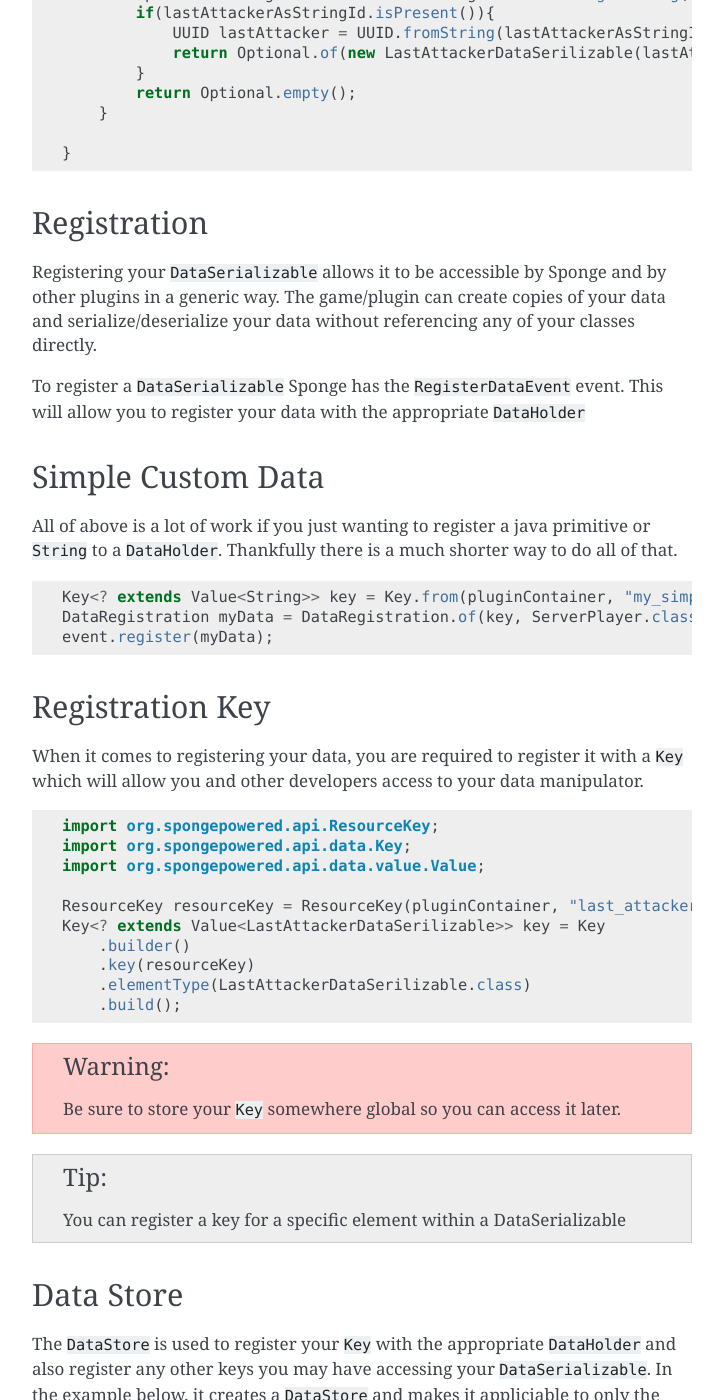
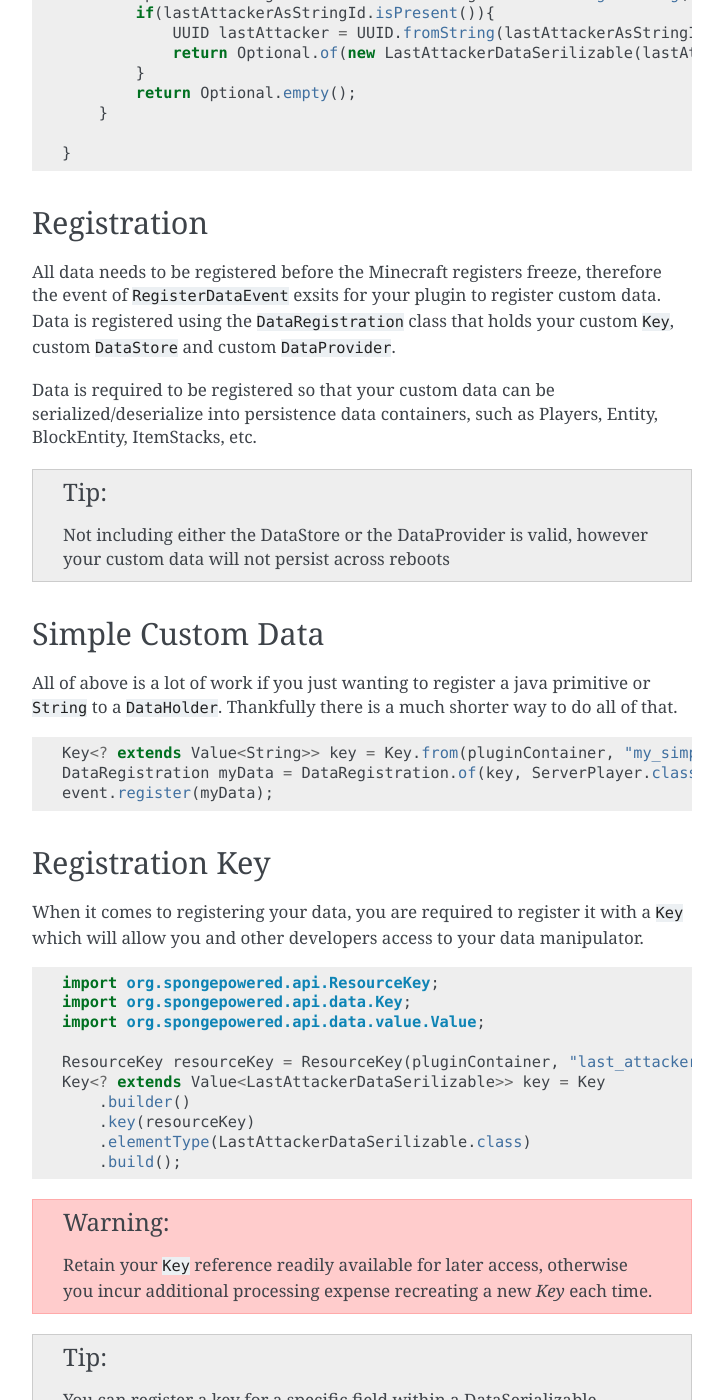
Before and after one commit to SpongePowered/SpongeDocs, a Sphinx documentation site: the page built from source/plugin/data/customdata.rst, in a window 1280 px wide and 1400 px high, scrolled down 1660 px. Shown: the whole window, without its empty margins (388-1111 px from the left). Built offline with Sphinx 7.4.7, drawn with Linux system fonts in a browser that asks for light colours; cross-references to code outside the pages are shown as plain code; some of the changed text lies outside the part shown.

Commit message:
addressed comments

```diff
--- a/source/plugin/data/customdata.rst
+++ b/source/plugin/data/customdata.rst
@@ -99,12 +99,15 @@ the :javadoc:`DataBuilder` which can be implemented as follows:
 Registration
 ============
 
-Registering your ``DataSerializable`` allows it to be accessible by Sponge and by other plugins in a generic way. The
-game/plugin can create copies of your data and serialize/deserialize your data without referencing any of your classes
-directly.
+All data needs to be registered before the Minecraft registers freeze, therefore the event of :javadoc:`RegisterDataEvent`
+exsits for your plugin to register custom data. Data is registered using the :javadoc:`DataRegistration` class that holds
+your custom :javadoc:`Key`, custom :javadoc:`DataStore` and custom :javadoc:`DataProvider`.
 
-To register a ``DataSerializable`` Sponge has the :javadoc:`RegisterDataEvent` event. This will allow you to register
-your data with the appropriate ``DataHolder``
+Data is required to be registered so that your custom data can be serialized/deserialize into persistence data containers,
+such as Players, Entity, BlockEntity, ItemStacks, etc.
+
+.. tip::
+    Not including either the DataStore or the DataProvider is valid, however your custom data will not persist across reboots
 
 Simple Custom Data
 ==================
@@ -131,7 +134,7 @@ other developers access to your data manipulator.
     import org.spongepowered.api.data.Key;
     import org.spongepowered.api.data.value.Value;
 
-    ResourceKey resourceKey = ResourceKey(pluginContainer, "last_attacker_manipulator");
+    ResourceKey resourceKey = ResourceKey(pluginContainer, "last_attacker_data");
     Key<? extends Value<LastAttackerDataSerilizable>> key = Key
         .builder()
         .key(resourceKey)
@@ -140,18 +143,18 @@ other developers access to your data manipulator.
 
 .. warning::
 
-    Be sure to store your ``Key`` somewhere global so you can access it later.
+    Retain your ``Key`` reference readily available for later access, otherwise you incur additional processing expense recreating a new `Key` each time.
 
 .. tip::
 
-    You can register a key for a specific element within a DataSerializable
+    You can register a key for a specific field within a DataSerializable
 
 Data Store
 ==========
 
-The :javadoc:`DataStore` is used to register your ``Key`` with the appropriate ``DataHolder`` and also register
-any other keys you may have accessing your ``DataSerializable``. In the example below, it creates a ``DataStore``
-and makes it appliciable to only the :javadoc:`Entity` ``DataHolder``.
+The :javadoc:`DataStore` is used to register your ``Key`` with the appropriate ``DataHolder`` so that Key knows how/where to store the custom data whenever
+serializing/deserializing. The DataStore also is used to register any other keys you may have accessing your ``DataSerializable``. In the example below,
+it creates a ``DataStore`` and makes it appliciable to only the :javadoc:`Entity` ``DataHolder``.
 
 .. code-block:: java
 
@@ -197,7 +200,7 @@ Data Provider
 
 For data that requires more code to be used whenever the getter, setter, deleter are used will require the use of
 a ``DataProvider``. With a ``dataProvider`` a plugin is able to manipulate how its data should be received, set, and
-deleted automatically.
+deleted automatically such as being stored to a external database.
 
 In the following example, we will be getting the UUID from the last attacker but if there is no last attacker, then
 return the player's UUID instead.
@@ -230,6 +233,8 @@ Data Registration
 
 The final object you will need to register your data is the :javadoc:`DataRegistration` which combines
 your ``Key``, ``DataStore`` and ``DataProvider`` together into a single package that you can register.
+Only the ``key`` is required, however not providing the ``store`` or the ``provider`` will mean that
+data will not persist across reboots.
 
 .. code-block:: java
 
```
